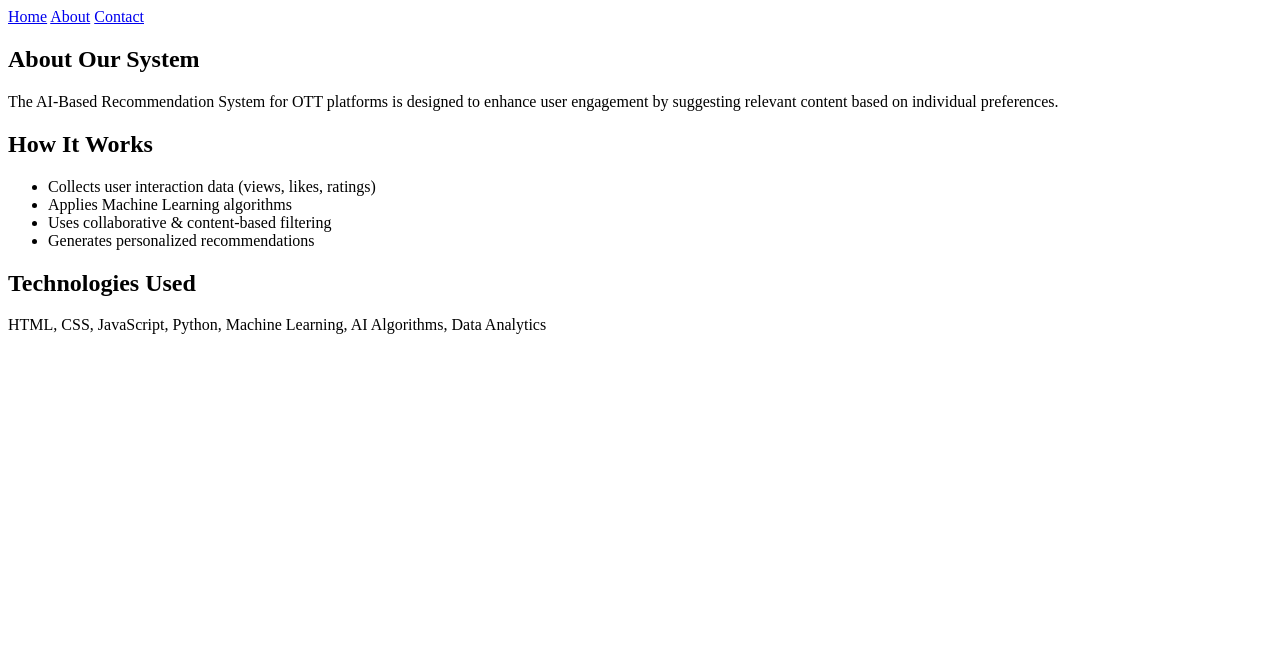
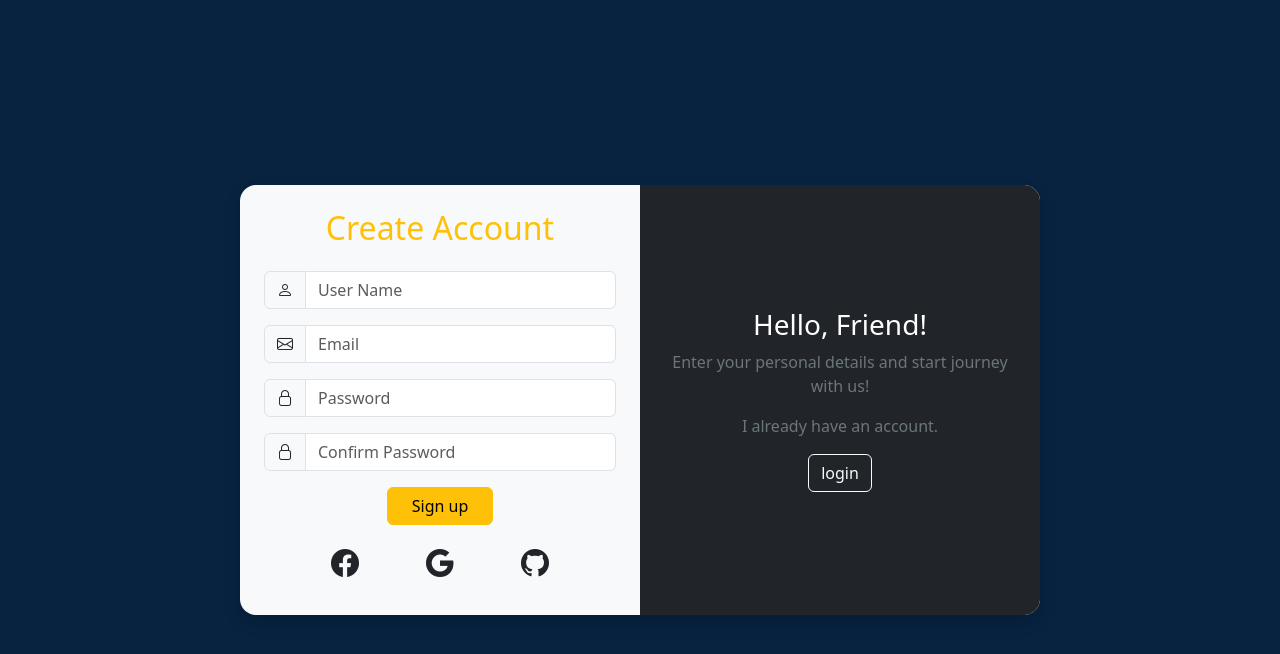
Before and after one commit to methukuabhinav-dotcom/AI-Services, a plain HTML site: page demo.html in a window 1280 px wide. Drawn offline with nearby package versions, Linux system fonts and the light colour scheme.

Commit message:
login page

```diff
--- a/demo.html
+++ b/demo.html
@@ -1,37 +1,138 @@
 <!DOCTYPE html>
 <html lang="en">
 <head>
-  <title>About | AI Recommendation System</title>
-  <link rel="stylesheet" href="style.css">
+  <meta charset="UTF-8">
+  <meta name="viewport" content="width=device-width, initial-scale=1.0">
+  <title>Login Signup</title>
+
+  <!-- css link -->
+   <link rel="stylesheet" href="index.css">
+
+  <!-- Bootstrap -->
+  <link href="https://cdn.jsdelivr.net/npm/bootstrap@5.3.8/dist/css/bootstrap.min.css" rel="stylesheet">
+  <link href="https://cdn.jsdelivr.net/npm/bootstrap-icons@1.13.1/font/bootstrap-icons.min.css" rel="stylesheet">
 </head>
-<body>
 
-<nav>
-  <a href="index.html">Home</a>
-  <a href="about.html">About</a>
-  <a href="contact.html">Contact</a>
-</nav>
+<body class="d-flex align-items-center justify-content-center min-vh-100" style="background-color: #072340;">
 
-<section>
-  <h1>About Our System</h1>
-  <p>
-    The AI-Based Recommendation System for OTT platforms is designed to enhance
-    user engagement by suggesting relevant content based on individual preferences.
-  </p>
+<div class="position-relative shadow rounded-4 overflow-hidden bg-light"
+     style="max-width:800px;width:800px;height:430px; background-color: rgba(0, 0, 0, 0.020);">
 
-  <h2>How It Works</h2>
-  <ul>
-    <li>Collects user interaction data (views, likes, ratings)</li>
-    <li>Applies Machine Learning algorithms</li>
-    <li>Uses collaborative & content-based filtering</li>
-    <li>Generates personalized recommendations</li>
-  </ul>
+  <!-- MAIN WRAPPER -->
+  <div class="d-flex h-100">
 
-  <h2>Technologies Used</h2>
-  <p>
-    HTML, CSS, JavaScript, Python, Machine Learning, AI Algorithms,
-    Data Analytics</p>
-    </section>
+    <!-- SIGNUP -->
+    <div id="signupBox" class="w-50 p-4 text-center">
+      <h2 class="text-warning mb-4">Create Account</h2>
+
+      <form>
+        <div class="input-group mb-3">
+          <span class="input-group-text"><i class="bi bi-person"></i></span>
+          <input class="form-control" placeholder="User Name">
+        </div>
+
+        <div class="input-group mb-3">
+          <span class="input-group-text"><i class="bi bi-envelope"></i></span>
+          <input class="form-control" placeholder="Email">
+        </div>
+
+        <div class="input-group mb-3">
+          <span class="input-group-text"><i class="bi bi-lock"></i></span>
+          <input class="form-control" placeholder="Password">
+        </div>
+
+        <div class="input-group mb-3">
+          <span class="input-group-text"><i class="bi bi-lock"></i></span>
+          <input class="form-control" placeholder="Confirm Password">
+        </div>
+
+        <button type="button"
+                class="btn btn-warning px-4"
+                onclick="showLogin()">Sign up</button>
+        <div class="logos d-flex fs-3 justify-content-evenly mt-3">
+          <i class="bi bi-facebook face-logo"></i>
+          <i class="bi bi-google google-logo"></i>
+          <i class="bi bi-github github-logo"></i>
+        </div>
+      </form>
+    </div>
+
+    <!-- LOGIN -->
+    <div id="loginBox" class="w-50 p-4 text-center">
+      <h2 class="text-warning mb-2">login</h2>
+      <p class="text-secondary">Welcome back User!</p>
+
+      <form>
+        <div class="input-group my-3">
+          <span class="input-group-text"><i class="bi bi-envelope"></i></span>
+          <input class="form-control" placeholder="Email">
+        </div>
+
+        <div class="input-group my-3">
+          <span class="input-group-text"><i class="bi bi-lock"></i></span>
+          <input class="form-control" placeholder="Password">
+        </div>
+
+        <button type="button"
+                class="btn btn-warning px-4"
+                onclick="showSignup()">login</button>
+        <div class="logos d-flex fs-3 justify-content-evenly mt-3">
+          <i class="bi bi-facebook face-logo"></i>
+          <i class="bi bi-google google-logo"></i>
+          <i class="bi bi-github github-logo"></i>
+        </div>
+      </form>
+    </div>
+
+  </div>
+
+  <!-- BLACK OVERLAY -->
+  <div id="overlay"
+       class="position-absolute top-0 h-100 d-flex flex-column justify-content-center align-items-center text-center bg-dark text-white"
+       style="width:50%;right:0;transition:all .6s ease;">
+
+    <h3 id="overlayTitle">Hello, Friend!</h3>
+    <p id="overlayText1" class="px-4 text-secondary">
+      Enter your personal details and start journey with us!
+    </p>
+    <p id="overlayText2" class="px-4 text-secondary">
+      I already have an account.
+    </p>
+
+    <button id="overlayBtn"
+            class="btn btn-outline-light mx-3"
+            onclick="showSignup()">login</button>
+  </div>
+
+</div>
+
+<script>
+  const overlay = document.getElementById("overlay");
+  const overlayTitle = document.getElementById("overlayTitle");
+  const overlayText1 = document.getElementById("overlayText1");
+  const overlayText2 = document.getElementById("overlayText2");
+  const overlayBtn = document.getElementById("overlayBtn");
+
+  function showSignup() {
+    overlay.style.right = "50%";
+
+    overlayTitle.innerText = "Welcome back!";
+    overlayText1.innerText ="To keep connected with us please login!"
+    overlayText2.innerText ="Don't have an account?"
+    overlayBtn.innerHTML = "Sign up";
+    overlayBtn.onclick = showLogin;
+  }
+
+  function showLogin() {
+    overlay.style.right = "0";
+
+    overlayTitle.innerText = "Hello, Friend!";
+    overlayText1.innerText = "Enter your personal details and start journey with us!";
+    overlayText2.innerText = "I already have an account.";
+    overlayBtn.innerText = "login";
+    overlayBtn.onclick = showSignup;
+  }
+</script>
 
 </body>
 </html>
--- a/index.css
+++ b/index.css
@@ -130,3 +130,21 @@
     max-height: 100px; /* smaller images on extra-small screens */
   }
 }
+
+/* login page logo hover effects */
+.face-logo:hover {
+  color: #3b5998; /* Facebook blue */
+  transform: scale(1.2);
+  transition: all .2s ease-in-out;
+}
+.google-logo:hover {
+  color: #db4437; /* Google red */
+  transform: scale(1.2);
+  transition: all .2s ease-in-out;
+}
+
+.github-logo:hover {
+  color: #333; /* GitHub black */
+  transform: scale(1.2);
+  transition: all .2s ease-in-out;
+}
```
Also changed, not shown: contact.html (+4 -1 lines), index.html (+1 -1 lines), signup.html (added, +68 -0 lines).
